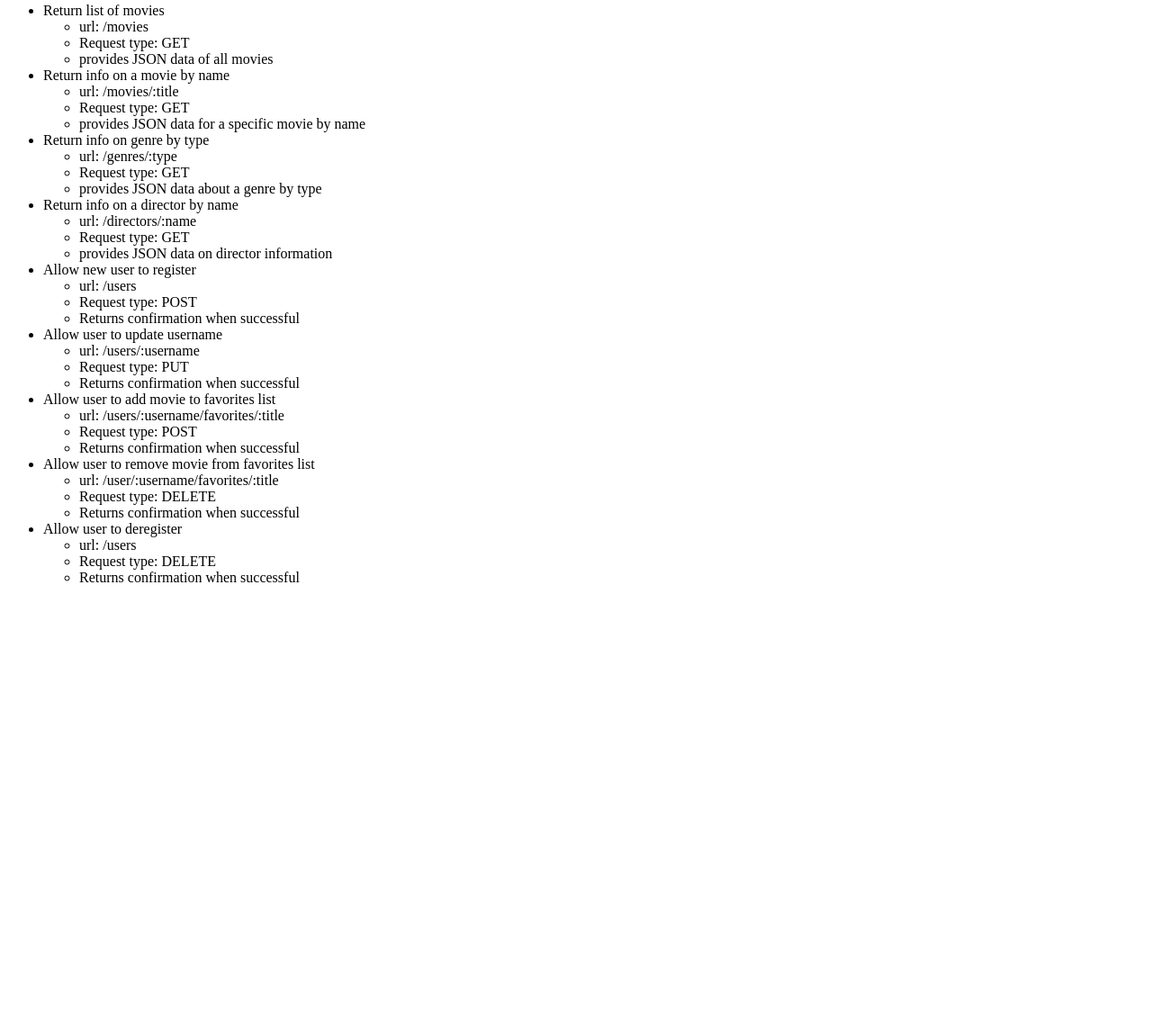
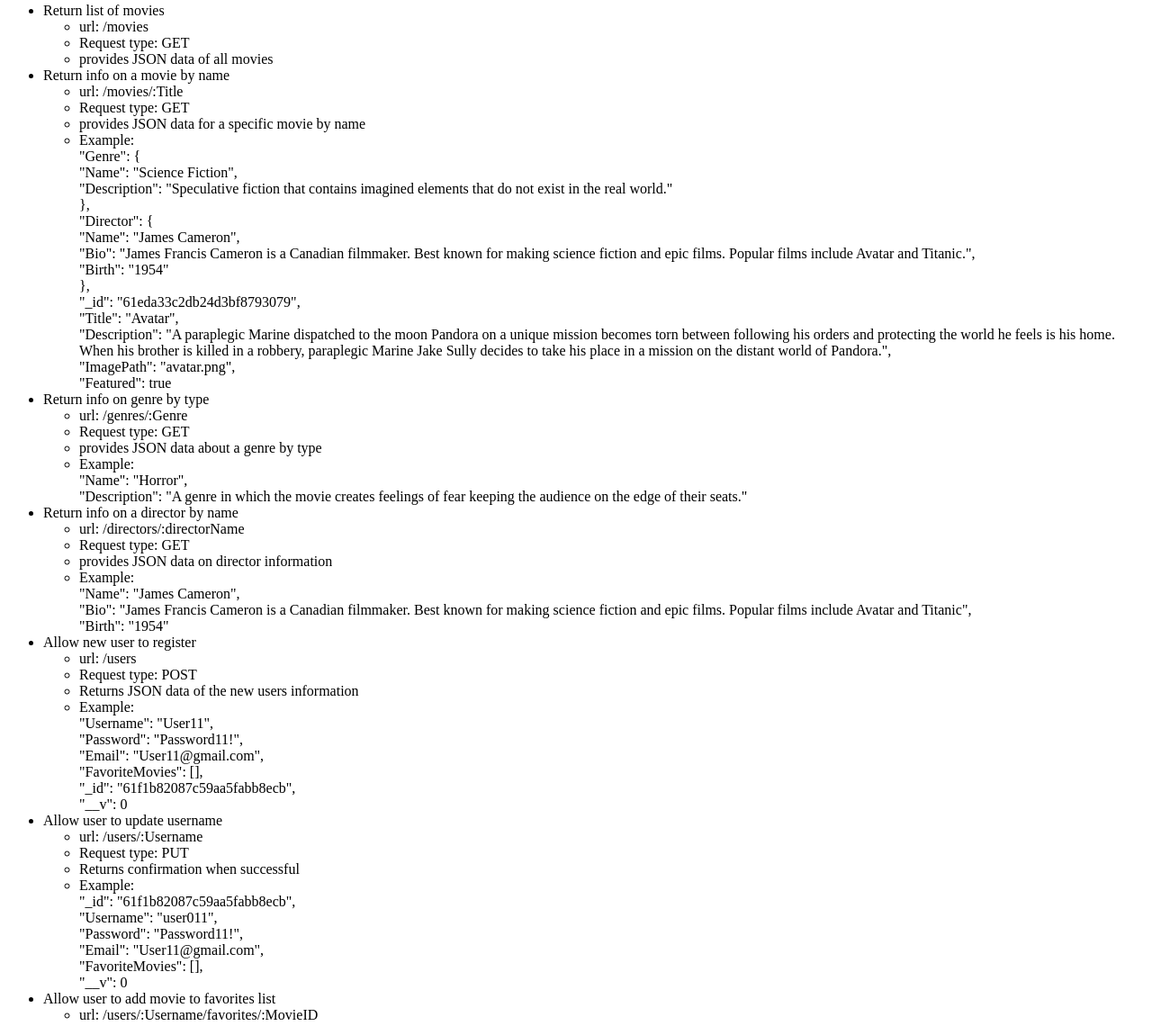
Before and after one commit to aemullin/Movie-API, a website: page public/documentation.html in a window 1280 px wide. Shown: the part 180-1320 px from the top of the page at 90% size. Before the commit the page ends 847 px from the top, so only its background shows below. Drawn offline with Linux system fonts and the light colour scheme.

Commit message:
Updated path and proved examples of ERL endpoints

```diff
--- a/public/documentation.html
+++ b/public/documentation.html
@@ -18,61 +18,122 @@
             <li> Request type: GET </li>
             <li> provides JSON data of all movies </li>
           </ul>
-        </li>
         <li> Return info on a movie by name
           <ul>
-            <li> url: /movies/:title </li>
+            <li> url: /movies/:Title </li>
             <li> Request type: GET </li>
             <li> provides JSON data for a specific movie by name </li>
+            <li>Example: <br>
+                "Genre": { <br>
+                "Name": "Science Fiction",<br>
+                "Description": "Speculative fiction that contains imagined elements that do not exist in the real world." <br>
+                },<br>
+                "Director": {<br>
+                "Name": "James Cameron",<br>
+                "Bio": "James Francis Cameron is a Canadian filmmaker. Best known for making science fiction and epic films. Popular films include Avatar and Titanic.", <br>
+                "Birth": "1954" <br>
+                }, <br>
+                "_id": "61eda33c2db24d3bf8793079", <br>
+                "Title": "Avatar", <br>
+                "Description": "A paraplegic Marine dispatched to the moon Pandora on a unique mission becomes torn between following his orders and protecting the world he feels is his home. When his brother is killed in a robbery, paraplegic Marine Jake Sully decides to take his place in a mission on the distant world of Pandora.", <br>
+                "ImagePath": "avatar.png", <br>
+                "Featured": true
+            </li>
           </ul>
         </li>
         <li> Return info on genre by type
           <ul>
-            <li> url: /genres/:type </li>
+            <li> url: /genres/:Genre </li>
             <li> Request type: GET </li>
             <li> provides JSON data about a genre by type </li>
+            <li>Example: <br>
+                "Name": "Horror",<br>
+                "Description": "A genre in which the movie creates feelings of fear keeping the audience on the edge of their seats."
+            </li>
           </ul>
         </li>
         <li> Return info on a director by name
           <ul>
-            <li> url: /directors/:name </li>
+            <li> url: /directors/:directorName </li>
             <li> Request type: GET </li>
             <li> provides JSON data on director information </li>
+            <li>Example: <br>
+                "Name": "James Cameron", <br>
+                "Bio": "James Francis Cameron is a Canadian filmmaker. Best known for making science fiction and epic films. Popular films include Avatar and Titanic",<br>
+                "Birth": "1954"
+            </li>
           </ul>
         </li>
         <li> Allow new user to register
           <ul>
             <li> url: /users </li>
             <li> Request type: POST </li>
-            <li> Returns confirmation when successful </li>
+            <li> Returns JSON data of the new users information </li>
+            <li>Example: <br>
+                "Username": "User11",<br>
+                "Password": "Password11!",<br>
+                "Email": "User11@gmail.com",<br>
+                "FavoriteMovies": [], <br>
+                "_id": "61f1b82087c59aa5fabb8ecb",<br>
+                "__v": 0
+            </li>
           </ul>
         </li>
         <li> Allow user to update username
           <ul>
-            <li> url: /users/:username </li>
+            <li> url: /users/:Username </li>
             <li> Request type: PUT </li>
             <li> Returns confirmation when successful </li>
+            <li>Example: <br>
+                "_id": "61f1b82087c59aa5fabb8ecb", <br>
+                "Username": "user011",<br>
+                "Password": "Password11!",<br>
+                "Email": "User11@gmail.com",<br>
+                "FavoriteMovies": [],<br>
+                "__v": 0
+            </li>
           </ul>
         </li>
         <li> Allow user to add movie to favorites list
           <ul>
-            <li> url: /users/:username/favorites/:title </li>
+            <li> url: /users/:Username/favorites/:MovieID </li>
             <li> Request type: POST </li>
-            <li> Returns confirmation when successful </li>
+            <li> Returns JSON data on updated user data including the added movie </li>
+            <li>Example: <br>
+                "_id": "61f1b82087c59aa5fabb8ecb",<br>
+                "Username": "user011",<br>
+                "Password": "Password11!",<br>
+                "Email": "User11@gmail.com",<br>
+                "FavoriteMovies": [<br>
+                "61eda33c2db24d3bf8793079"<br>
+                ],<br>
+                "__v": 0
+            </li>
           </ul>
         </li>
         <li> Allow user to remove movie from favorites list </li>
           <ul>
-            <li> url: /user/:username/favorites/:title </li>
+            <li> url: /user/:Username/favorites/:MovieID </li>
             <li> Request type: DELETE </li>
-            <li> Returns confirmation when successful</li>
+            <li> Returns JSON data on updated user information, excluding the deleted movie</li>
+            <li> Example: <br>
+                "_id": "61f1b82087c59aa5fabb8ecb", <br>
+                "Username": "user011", <br>
+                "Password": "Password11!",<br>
+                "Email": "User11@gmail.com",<br>
+                "FavoriteMovies": [],<br>
+                "__v": 0
+            </li>
           </ul>
         </li>
         <li> Allow user to deregister </li>
           <ul>
-            <li> url: /users </li>
+            <li> url: /users/:Username </li>
             <li> Request type: DELETE </li>
-            <li> Returns confirmation when successful </li>
+            <li> Returns confirmation that the user was removed </li>
+            <li>Example: <br>
+                user011 has been deleted.
+            </li>
           </ul>
         </li>
       </ul>
```
